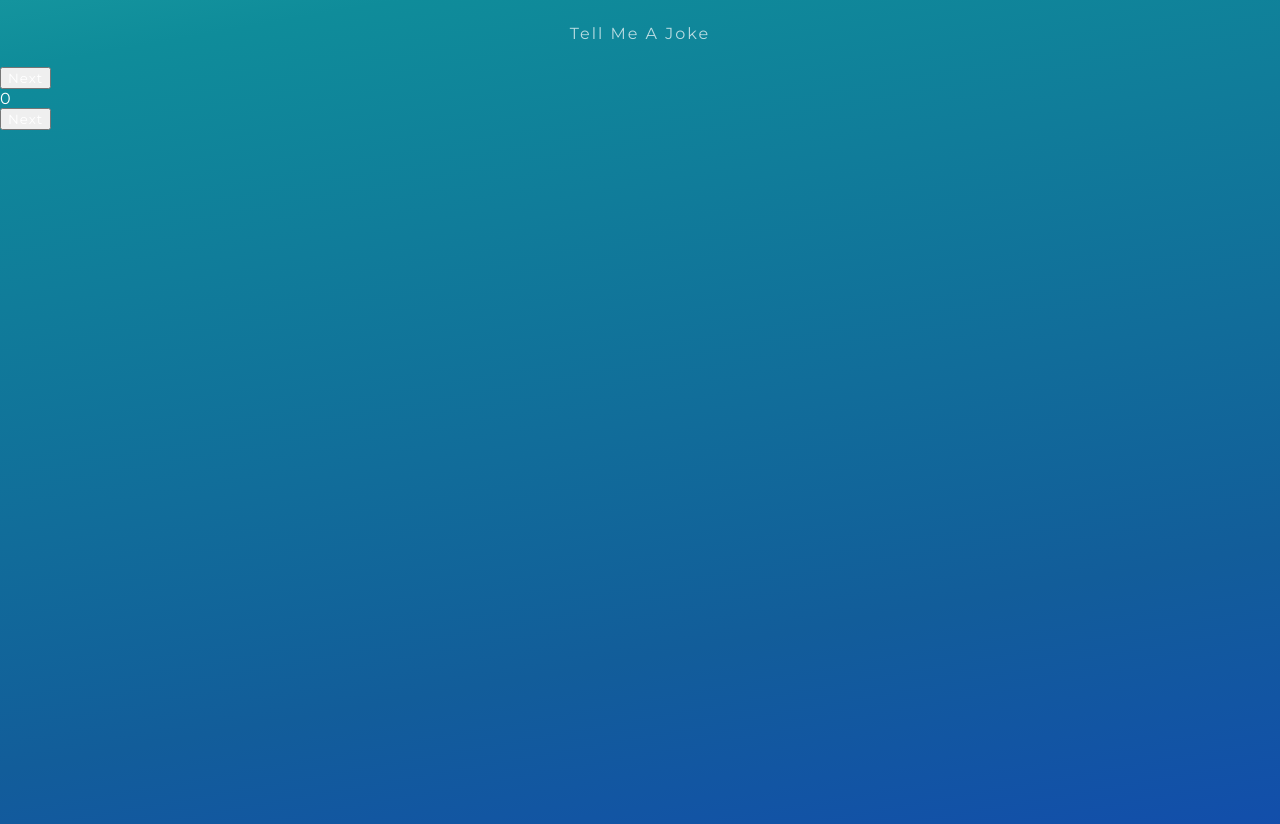
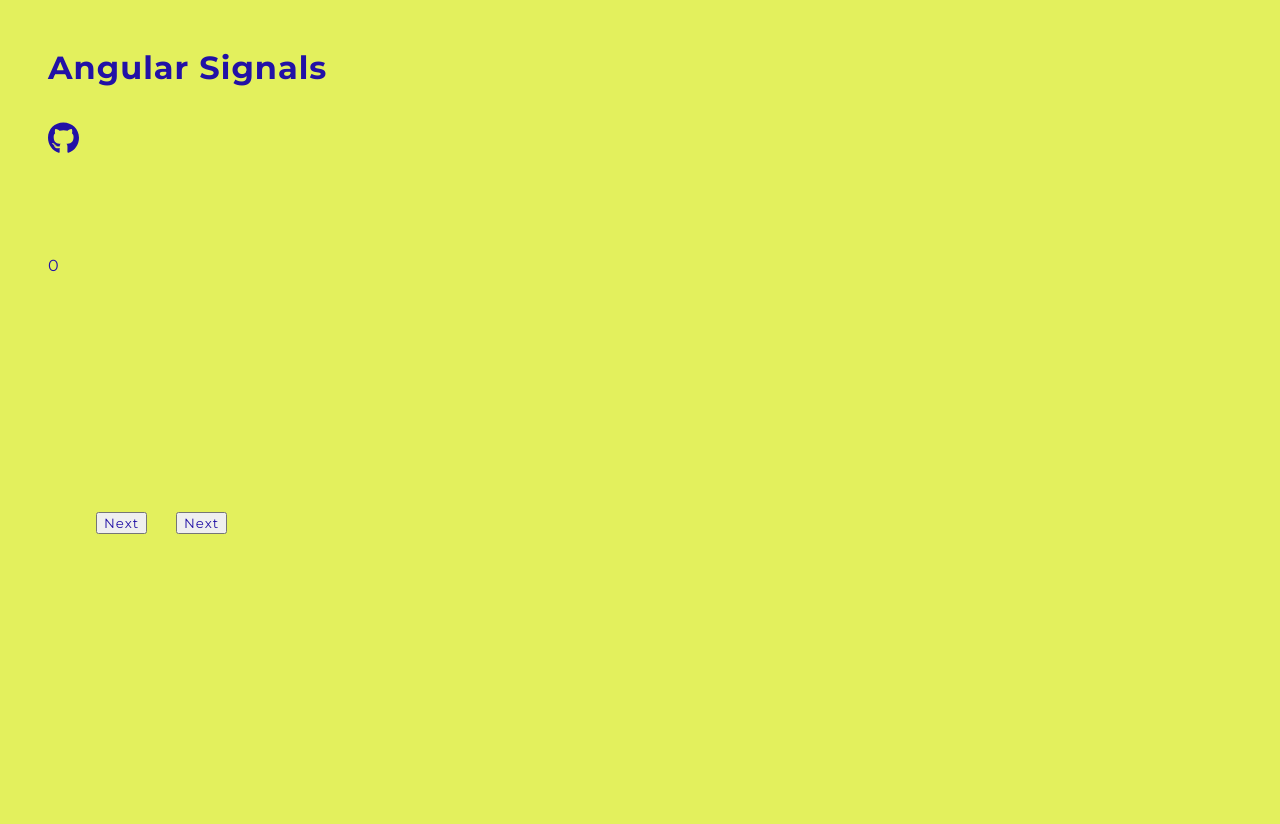
Before and after one commit to jrsmth/angular-signals, an Angular app: page / in a window 1280 px wide. After the commit the page ends 800 px from the top, so only its background shows below. Built offline with nearby package versions, Linux system fonts and the light colour scheme.

Commit message:
Playing around with colours and layout

```diff
--- a/package.json
+++ b/package.json
@@ -22,6 +22,11 @@
     "@angular/router": "^17.0.0",
     "@angular/ssr": "^17.0.3",
     "@fontsource/montserrat": "^5.0.16",
+    "@fortawesome/angular-fontawesome": "^0.14.1",
+    "@fortawesome/fontawesome-svg-core": "^6.4.2",
+    "@fortawesome/free-brands-svg-icons": "^6.4.2",
+    "@fortawesome/free-regular-svg-icons": "^6.4.2",
+    "@fortawesome/free-solid-svg-icons": "^6.4.2",
     "express": "^4.18.2",
     "lodash.random": "^3.2.0",
     "rxjs": "~7.8.0",
--- a/src/app/app.component.html
+++ b/src/app/app.component.html
@@ -1,5 +1,8 @@
 <header>
-  <h1>Tell Me A Joke</h1>
+  <h1>Angular Signals</h1>
+  <div id="links">
+    <fa-icon [icon]="faGithub"></fa-icon>
+  </div>
 </header>
 <main>
   <section id="parent" highlight>
--- a/src/app/app.component.scss
+++ b/src/app/app.component.scss
@@ -1,14 +1,27 @@
 @import "base";
 
 header {
-  display: flex;
-  justify-content: center;
-  margin: 1.5rem;
+  margin: 3rem;
 
   h1 {
-    letter-spacing: 2px;
-    opacity: .7;
-    font-weight: $regular;
-    font-size: 1rem;
+    letter-spacing: 1px;
+    font-weight: $bold;
+    font-size: 2rem;
+    margin-bottom: 2rem;
+  }
+
+  #links {
+    fa-icon {
+      font-size: 2rem;
+      cursor: pointer;
+    }
   }
 }
+
+#parent {
+  position: absolute;
+  top: 12rem;
+  left: 3rem;
+  height: 16rem;
+  width: 50rem;
+}
--- a/src/app/app.component.ts
+++ b/src/app/app.component.ts
@@ -4,15 +4,18 @@ import {RouterOutlet} from '@angular/router';
 import {SignalComponent} from "./signal/signal.component";
 import {SubjectComponent} from "./subject/subject.component";
 import {HighlightDirective} from "./core/directive/highlight.directive";
+import {FaIconComponent} from "@fortawesome/angular-fontawesome";
+import {faGithub} from "@fortawesome/free-brands-svg-icons";
 
 @Component({
   selector: 'app-root',
   standalone: true,
-  imports: [CommonModule, RouterOutlet, SignalComponent, SubjectComponent, HighlightDirective],
+  imports: [CommonModule, RouterOutlet, SignalComponent, SubjectComponent, HighlightDirective, FaIconComponent],
   changeDetection: ChangeDetectionStrategy.OnPush,
   templateUrl: './app.component.html',
   styleUrl: './app.component.scss'
 })
 export class AppComponent {
   title = 'angular-signals';
+  protected readonly faGithub = faGithub;
 }
--- a/src/app/signal/signal.component.html
+++ b/src/app/signal/signal.component.html
@@ -3,5 +3,5 @@
     <p>{{ jokeQuestion() }} {{ renderCount() }}</p>
     <p>{{ jokeAnswer() }}</p>
   </div>
-  <button #nextSignal>Next</button>
+  <button #nextSignal id="next-signal">Next</button>
 </section>
--- a/src/app/signal/signal.component.scss
+++ b/src/app/signal/signal.component.scss
@@ -0,0 +1,5 @@
+#next-signal {
+  position: absolute;
+  left: 8rem;
+  top: 20rem;
+}
--- a/src/app/subject/subject.component.html
+++ b/src/app/subject/subject.component.html
@@ -3,5 +3,5 @@
     <p>{{ jokeQuestion }} {{ renderCount }}</p>
     <p>{{ jokeAnswer }}</p>
   </div>
-  <button #nextSubject (click)="handleClick()">Next</button>
+  <button #nextSubject id="next-subject" (click)="handleClick()">Next</button>
 </section>
--- a/src/app/subject/subject.component.scss
+++ b/src/app/subject/subject.component.scss
@@ -0,0 +1,5 @@
+#next-subject {
+  position: absolute;
+  left: 3rem;
+  top: 20rem;
+}
--- a/src/scss/base.scss
+++ b/src/scss/base.scss
@@ -1,9 +1,9 @@
-@import 'animation';
+//@import 'animation';
 @import 'colour';
 @import 'font';
 @import 'spacing';
 
-$drop-shadow: 0 .5rem 2rem -.5rem #000000bf;
+$drop-shadow: 0 .5rem 2rem -.5rem #000000BF;
 $small-screen: 1500px;
 $ease-in: .15s ease-in-out;
 $default-text: 12px;
@@ -12,22 +12,11 @@ $default-text: 12px;
   margin: 0;
   font-family: Montserrat, serif;
   letter-spacing: 1px;
-  color: $white;
+  color: $gem;
 }
 
 html {
-  overflow: hidden;
-}
-
-body {
-  background: linear-gradient(-10deg, $persian, $tory, $chill, $turquoise);
-  background-size: 200% 200%;
-  animation: gradient 20s ease infinite;
-  height: 100vh;
-
-  @media ($small-screen) {
-    background-size: 120% 120%;
-  }
+  background: $starship;
 }
 
 .highlight {
@@ -36,6 +25,9 @@ body {
 
 .joke {
   display: none;
+  position: absolute;
+  top: 4rem;
+  left: 0;
 
   &.active {
     display: block;
--- a/src/scss/colour.scss
+++ b/src/scss/colour.scss
@@ -15,3 +15,4 @@ $persian: #1238c4;
 $tory: #125d9a;
 $chill: #0f8c9a;
 $turquoise: #40dbbf;
+$gem: #2211a6;
```
Also changed, not shown: 1 other file (tests, documents, lock files or other folders).
